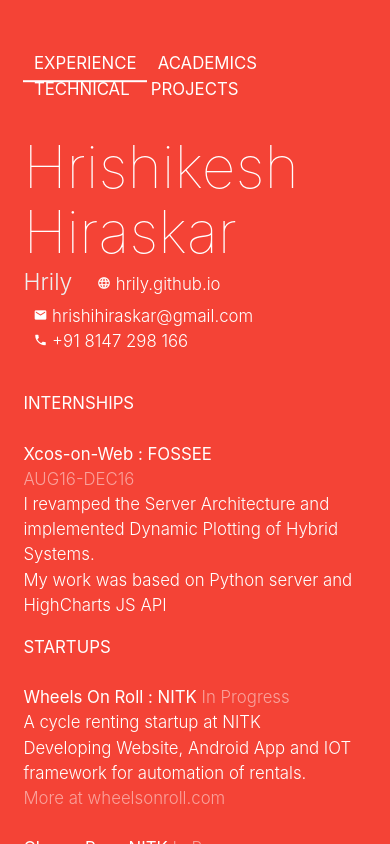
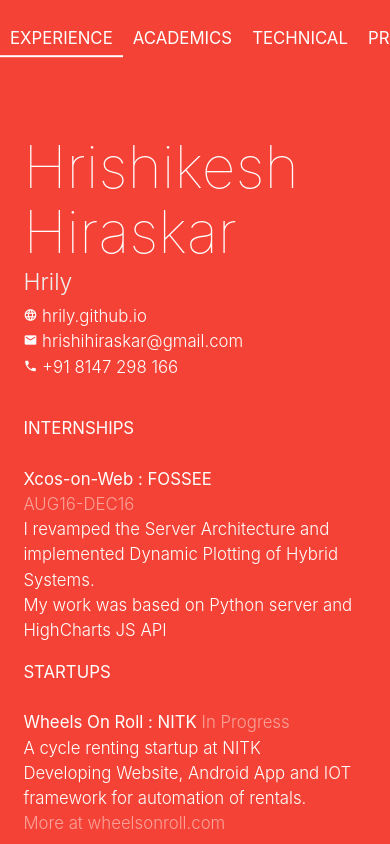
Before and after one commit to Hrily/Resume, a plain HTML site: page index.html in a window 390 px wide. Drawn offline with nearby package versions, Linux system fonts and the light colour scheme.

Commit message:
Mobile tab bar fix

```diff
--- a/index.html
+++ b/index.html
@@ -290,11 +290,11 @@
           <li class="col"><a href="https://github.com/Hrily"><img src="images/logo_github_white.png"/></a></li>
           <li class="col"><a href="https://www.linkedin.com/hrishi.hiraskar"><img src="images/logo_linkedin_white.png"/></a></li>
         </ul>
-        <ul class="tab col">
-          <li class="col"><a id='a-experience' href="#!" onclick="slide(0, event, 'red')">EXPERIENCE</a></li>
-          <li class="col"><a href="#!" onclick="slide(1, event, 'teal darken-2')">ACADEMICS</a></li>
-          <li class="col"><a href="#!" onclick="slide(2, event, 'blue-grey darken-2')">TECHNICAL</a></li>
-          <li class="col"><a href="#!" onclick="slide(3, event, 'green darken-1')">PROJECTS</a></li>
+        <ul class="mtab col">
+          <li class=""><a id='a-experience' href="#!" onclick="slide(0, event, 'red')">EXPERIENCE</a></li>
+          <li class=""><a href="#!" onclick="slide(1, event, 'teal darken-2')">ACADEMICS</a></li>
+          <li class=""><a href="#!" onclick="slide(2, event, 'blue-grey darken-2')">TECHNICAL</a></li>
+          <li class=""><a href="#!" onclick="slide(3, event, 'green darken-1')">PROJECTS</a></li>
           <div id="tab-line-wrapper" class="tab-line-wrapper">
             <div class="tab-line"></div>
           </div>
--- a/src/style.css
+++ b/src/style.css
@@ -133,7 +133,7 @@ body {
 	margin-right: 10%;
 }
 
-.tab {
+.mtab {
 	position: absolute;
 	right: 0;
 	top: 50%;
@@ -146,13 +146,12 @@ body {
 	margin-left: 0.75rem;
 }
 
-.tab a {
+.mtab a {
 	color: white;
 }
 
-.tab .col{
-	display: block;
-	position: relative;
+.mtab .col{
+	display: inline-block;
 	right: 0;
 }
 
@@ -207,11 +206,15 @@ body {
 	}
 
 	.foot-bar {
-		position: absolute;
 		top: 0;
 		left: 0;
-		padding-top: 6vh;
+		height: 2.4em;
+		margin-top: 3vh;
+		padding-left: 0;
+		padding-right: 0;
 		padding-bottom: 0;
+		overflow-x: scroll;
+		overflow-y: hidden;
 	}
 
 	.foot-bar .row {
@@ -232,10 +235,27 @@ body {
 		padding-top: 1em;
 	}
 
-	.tab {
+	.mtab {
 		left: 0;
 		right: auto;
+		bottom: auto;
 		margin-left: 0;
 	}
 
+	.mtab a {
+		display: inline-block;
+		box-sizing: initial;
+	}
+
+	.mtab li {
+		display: table-cell;
+		padding-left: 10px;
+		padding-right: 10px;
+	}
+
+	.slide-title-info {
+		width: 100%;
+		padding-left: 0;
+	}
+
 }
```
